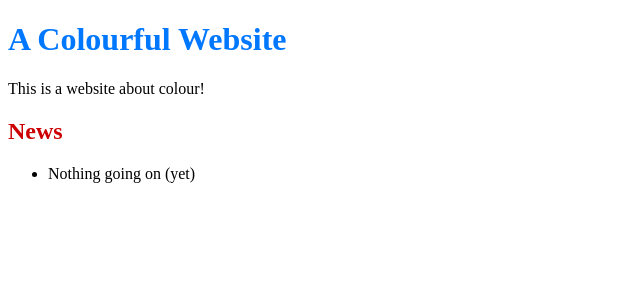
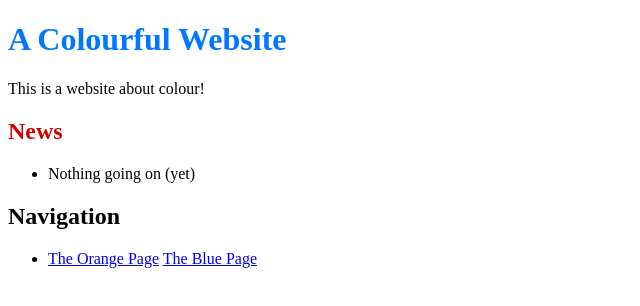
Before and after one commit to shannasummer/my-git-repo, a plain HTML site: page index.html in a window 1280 px wide. Shown: the whole page, without its empty margins (0-640 px from the left). Drawn offline with Linux system fonts and the light colour scheme.

Commit message:
Add navigation links.

```diff
--- a/index.html
+++ b/index.html
@@ -12,5 +12,14 @@
   <ul>
     <li>Nothing going on (yet)</li>
   </ul>
+
+<h2>Navigation</h2>
+<ul>
+  <li style="color #F90">
+    <a href="orange.html">The Orange Page</a>
+    <a href="blue.html">The Blue Page</a>
+  </li>
+</ul>
+
 </body>
 </html>
```
Also changed, not shown: blue.html (+3 -0 lines), orange.html (+1 -0 lines).
